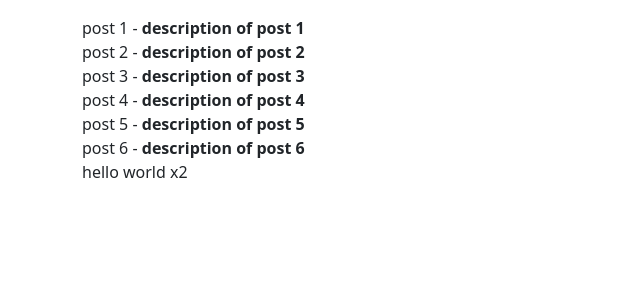
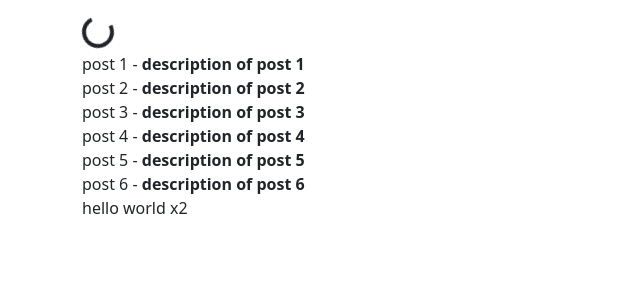
Before and after one commit to ahmadalamleh0/A-04-NAD, a Django app: page / in a window 1280 px wide. Shown: the top 300 px of the page, without its empty margins (0-640 px from the left). Run offline with Django 5.2, Linux system fonts and the light colour scheme; data comes from the database, SQL or seed files in the repository; some libraries are stand-ins or nearby versions.

Commit message:
adding spinner to the main.html

```diff
--- a/posts/templates/posts/main.html
+++ b/posts/templates/posts/main.html
@@ -14,6 +14,9 @@ posts
     {{obj.title}} - {{obj.body}} <br>
     {% endfor %}
     -->
+    <div id="spinner-box">
+        <div class="spinner-border" role="status"></div>
+    </div>
     <div id="posts-box"></div>
     <div id="hello-world"></div>
 
```
